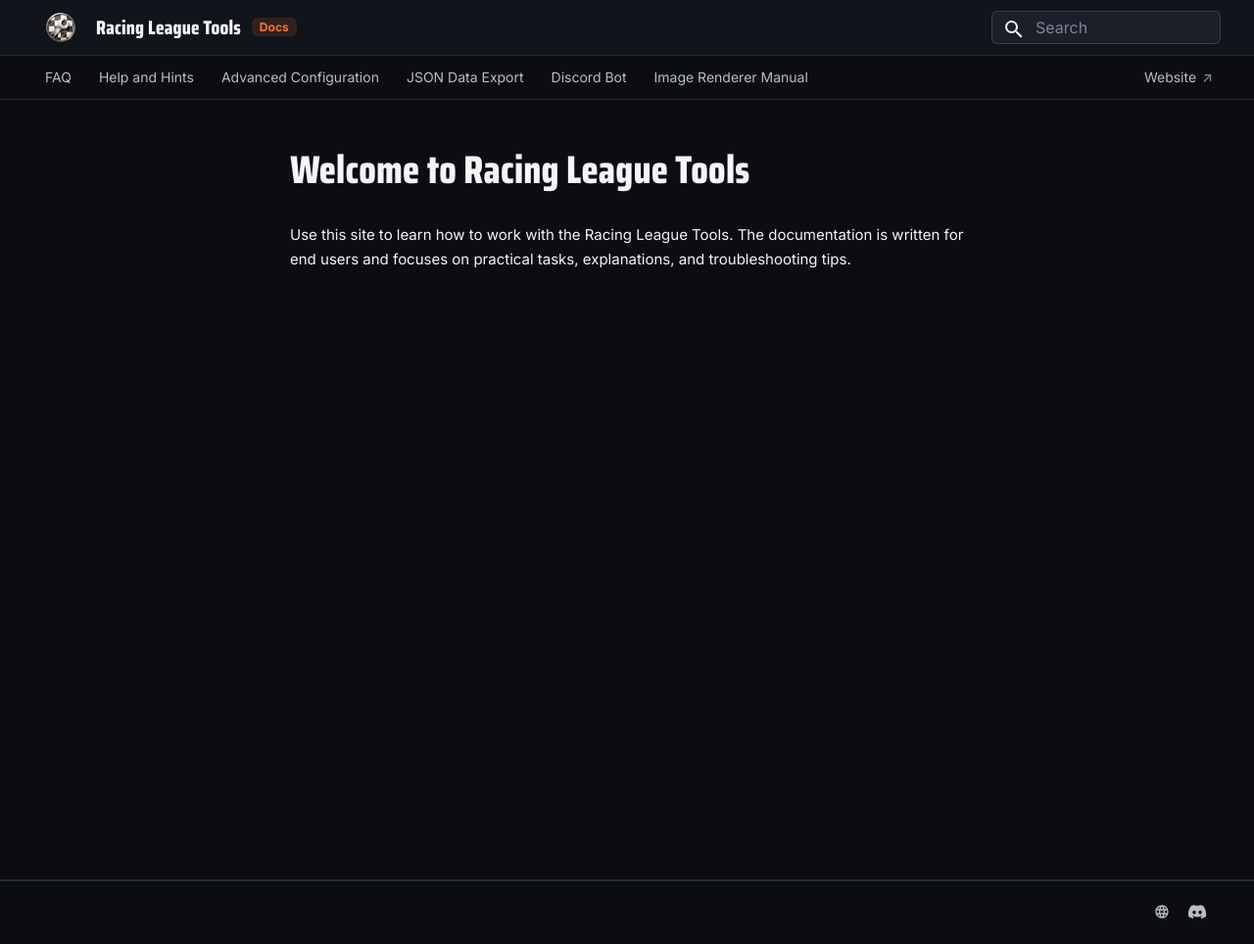
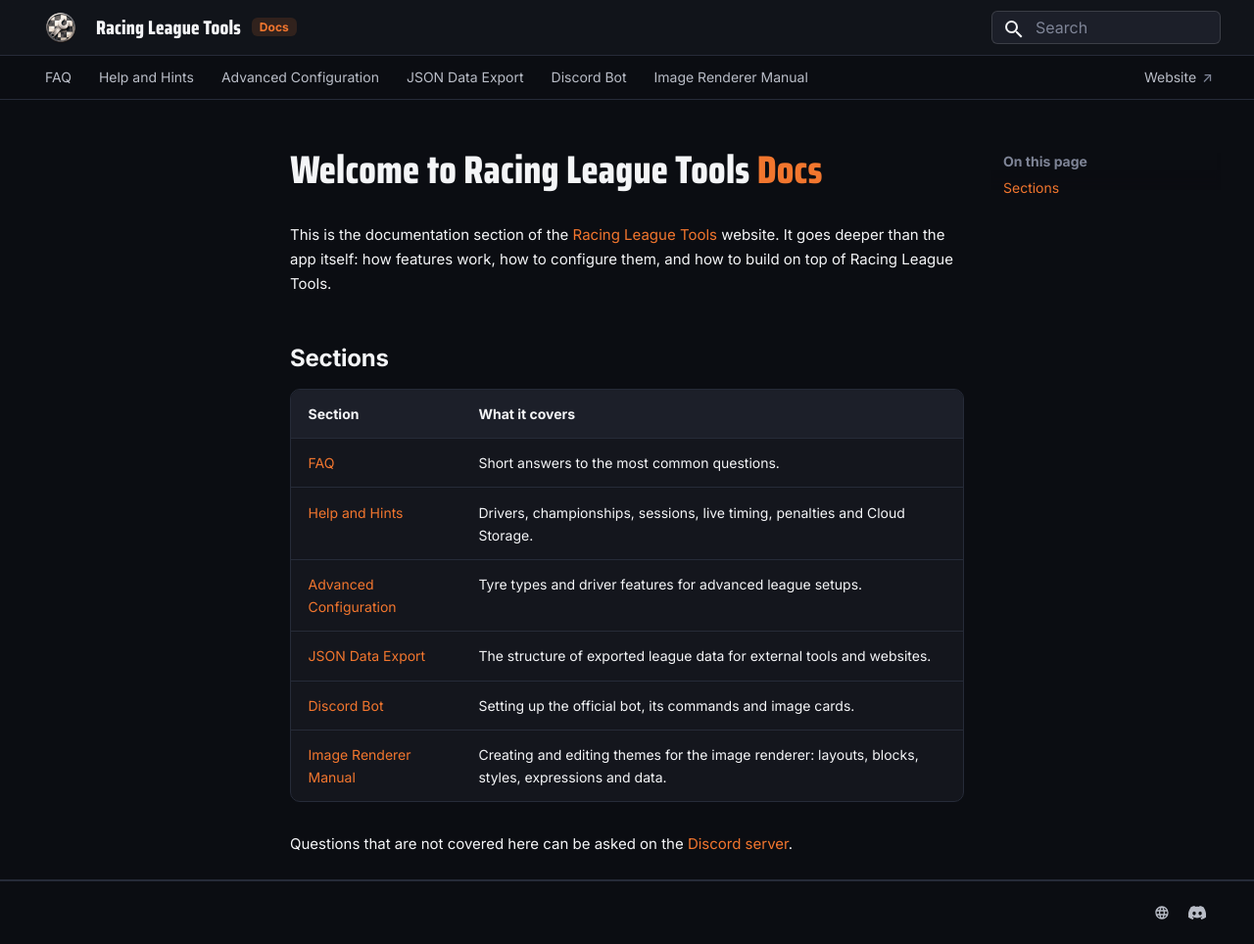
Before and after one commit to vlad-men/RacingLeagueTools_Docs, an MkDocs documentation site: the page built from docs/index.md, in a window 1280 px wide and 964 px high. Shown: the whole window at 98% size. Built offline with MkDocs 1.6.1 and Material for MkDocs 9.7.7, drawn with Linux system fonts in a browser that asks for light colours.

Commit message:
Rewrite the docs home page as the entry to the docs section
Title reads "Racing League Tools Docs" with Docs in the accent color, the
intro says this is the docs section of the website, and a table lists what
each section covers, including theme authoring and the data export.

Co-Authored-By: Claude Opus 5.5 <noreply@anthropic.com>

```diff
--- a/docs/assets/css/extra.css
+++ b/docs/assets/css/extra.css
@@ -479,3 +479,8 @@
 ::selection {
   background: rgba(242, 118, 46, 0.35);
 }
+
+/* "Docs" in the home page title, colored like the header label. */
+.md-typeset .rlt-docs-accent {
+  color: var(--rlt-orange);
+}
--- a/docs/index.md
+++ b/docs/index.md
@@ -1,3 +1,20 @@
-# Welcome to Racing League Tools
+---
+title: Docs
+---
 
-Use this site to learn how to work with the Racing League Tools. The documentation is written for end users and focuses on practical tasks, explanations, and troubleshooting tips.
+# Welcome to Racing League Tools <span class="rlt-docs-accent">Docs</span>
+
+This is the documentation section of the [Racing League Tools](https://racingleaguetools.com/) website. It goes deeper than the app itself: how features work, how to configure them, and how to build on top of Racing League Tools.
+
+## Sections
+
+| Section | What it covers |
+| --- | --- |
+| [FAQ](faq.md) | Short answers to the most common questions. |
+| [Help and Hints](drivers/hints.md) | Drivers, championships, sessions, live timing, penalties and Cloud Storage. |
+| [Advanced Configuration](advanced/tyre-types.md) | Tyre types and driver features for advanced league setups. |
+| [JSON Data Export](data-export.md) | The structure of exported league data for external tools and websites. |
+| [Discord Bot](discord-bot/index.md) | Setting up the official bot, its commands and image cards. |
+| [Image Renderer Manual](flex-renderer/manual/index.md) | Creating and editing themes for the image renderer: layouts, blocks, styles, expressions and data. |
+
+Questions that are not covered here can be asked on the [Discord server](https://discord.gg/faE4bmnJmz).
```
